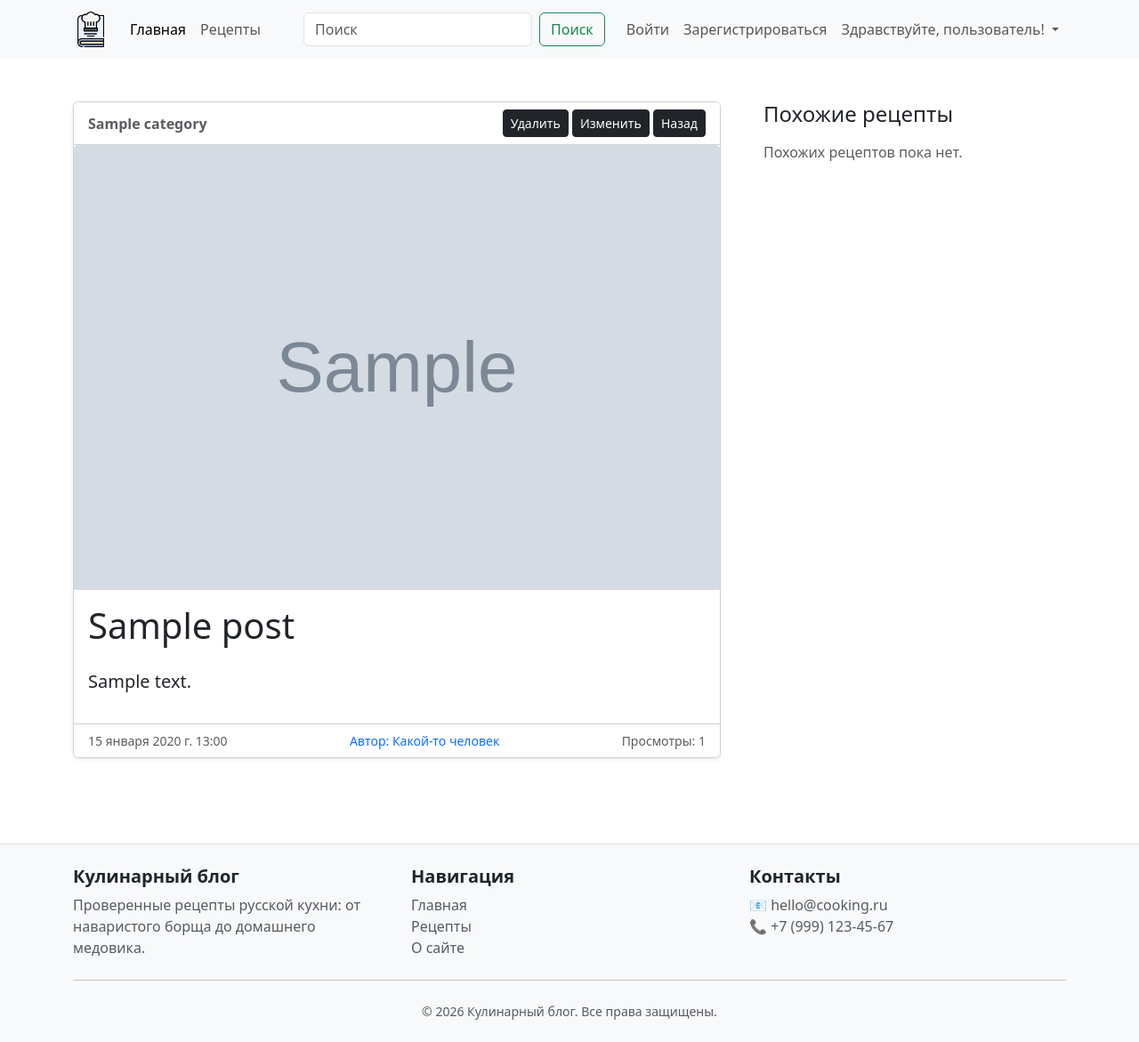
After one commit to Zheka-m-p/Culinary_portal, a Django app: page /posts/1/ in a window 1280 px wide. The commit adds this page. Shown: the whole page at 89% size. Run offline with Django 5.2, Linux system fonts and the light colour scheme; tables that the repository leaves empty hold one stand-in row (values such as "Sample post"); grey boxes marked "Sample" are stand-in pictures.

Commit message:
Добавлена страница поста, ссылки на него и обратно. у него же рекомендательная система , соотетвтенно новая вьха, подключены статики(мб было уже), так же добавлена система рекомендаций

```diff
--- a/conf/urls.py
+++ b/conf/urls.py
@@ -17,7 +17,7 @@ Including another URLconf
 from django.contrib import admin
 from django.urls import path, include
 
-# Вот эти два импорта нужны для медиа
+# Вот эти два импорта нужны для медиа и статики
 from django.conf import settings
 from django.conf.urls.static import static
 
--- a/cooking/models.py
+++ b/cooking/models.py
@@ -1,21 +1,27 @@
 from django.db import models
+from django.urls import reverse
 
 
 class Category(models.Model):
     '''Категория новостей'''
     title = models.CharField(max_length=100, verbose_name='Название категории')
 
+    def __str__(self):
+        return self.title
+
+    def get_absolute_url(self): # чтоб писать {{ category.get_absolute_url }} вместо url
+        return reverse('cooking:category_list', kwargs={'pk': self.pk})
+
     class Meta:
         verbose_name = 'Категория'
         verbose_name_plural = 'Категории'
 
-    def __str__(self):
-        return self.title
 
 
 class Post(models.Model):
     '''Для новостных постов'''
-    category = models.ForeignKey(Category, on_delete=models.CASCADE, verbose_name="Категория статьи")
+    category = models.ForeignKey(Category, on_delete=models.CASCADE, related_name='posts',
+                                 verbose_name="Категория статьи")
 
     title = models.CharField(max_length=100, verbose_name='Название статьи')
     content = models.TextField(default='Скоро здесь будет статья', verbose_name="Содержимое статьи")
@@ -23,11 +29,14 @@ class Post(models.Model):
     updated_at = models.DateTimeField(auto_now=True, verbose_name="Дата обновления")
     photo = models.ImageField(upload_to='photos/%Y/%m/%d', blank=True, null=True, verbose_name="Фото")
     watched = models.IntegerField(default=0, verbose_name="Количество просмотров")
-    is_published = models.BooleanField(default=True, verbose_name="Опубликовано(Да/Нет)") # опубликовано по умолчанию
+    is_published = models.BooleanField(default=True, verbose_name="Опубликовано(Да/Нет)")  # опубликовано по умолчанию
+
+    def __str__(self):
+        return f'{self.category} | {self.title} | {self.created_at:%d.%m.%Y}'
+
+    def get_absolute_url(self): # чтоб писать {{ post.get_absolute_url }} вместо url
+        return reverse('cooking:post_detail', kwargs={'pk': self.pk})
 
     class Meta:
         verbose_name = 'Пост'
         verbose_name_plural = 'Посты'
-
-    def __str__(self):
-        return f'{self.category} | {self.title} | {self.created_at}'
--- /dev/null
+++ b/cooking/templates/cooking/post_detail.html
@@ -0,0 +1,79 @@
+{% extends 'base.html' %}
+
+{% block title %}{{ post.category }} — {{ post.title }}{% endblock %}
+
+{% block content %}
+<!-- gx-5 добавляет отступ между левой и правой колонкой, заменяя пустую колонку -->
+<div class="row gx-5">
+
+    <!-- ЛЕВАЯ КОЛОНКА (8) -->
+    <!-- На ПК col-lg-8, на мобилках займет всю ширину (col-12) -->
+    <div class="col-lg-8 mb-4 mb-lg-0">
+        <div class="card shadow-sm">
+
+            <div class="card-header bg-white d-flex justify-content-between align-items-center">
+                <span class="text-muted fw-bold">{{ post.category.title }}</span>
+                <div>
+                    <a href="#" class="btn btn-dark btn-sm">Удалить</a>
+                    <a href="#" class="btn btn-dark btn-sm">Изменить</a>
+                    <a href="{% url 'cooking:index' %}" class="btn btn-dark btn-sm">Назад</a>
+                </div>
+            </div>
+
+            <!-- Главное фото: img-fluid и max-height ограничат его на любом экране -->
+            {% if post.photo %}
+                <img src="{{ post.photo.url }}" class="card-img-top img-fluid w-100" style="max-height: 500px; object-fit: cover;" alt="{{ post.title }}">
+            {% else %}
+                <div class="bg-light text-center py-5">
+                    <h2 class="text-secondary opacity-50 fw-bold m-0">СКОРО<br>ЗДЕСЬ<br>БУДЕТ ФОТО</h2>
+                </div>
+            {% endif %}
+
+            <div class="card-body">
+                <h1 class="card-title mb-4">{{ post.title }}</h1>
+                <!-- Добавил overflow-hidden, чтобы длинный текст не ломал верстку -->
+                <div class="card-text fs-5 overflow-hidden">
+                    {{ post.content|linebreaks }}
+                </div>
+            </div>
+
+            <div class="card-footer bg-white text-muted d-flex justify-content-between small flex-wrap gap-2">
+                <span>{{ post.created_at|date:"d E Y г. H:i" }}</span>
+                <span class="text-primary">Автор: Какой-то человек</span>
+                <span>Просмотры: {{ post.watched }}</span>
+            </div>
+
+        </div>
+    </div>
+
+    <!-- ПРАВАЯ КОЛОНКА (4) -->
+    <!-- На ПК col-lg-4, на мобилках встанет под постом. mt-4 дает отступ сверху на мобилке -->
+    <div class="col-lg-4 mt-4 mt-lg-0">
+        <h4 class="mb-3">Похожие рецепты</h4>
+
+        {% for item in related_posts %}
+            <div class="card mb-3 shadow-sm">
+
+                <!-- МАГИЯ BOOTSTRAP ДЛЯ КАРТИНОК -->
+                {% if item.photo %}
+                    <div class="ratio ratio-4x3">
+                        <img src="{{ item.photo.url }}" class="object-fit-cover" alt="{{ item.title }}">
+                    </div>
+                {% else %}
+                    <div class="ratio ratio-4x3 bg-light d-flex align-items-center justify-content-center">
+                        <span class="text-muted opacity-50">Нет фото</span>
+                    </div>
+                {% endif %}
+
+                <div class="card-body text-center">
+                    <h5 class="card-title">{{ item.title }}</h5>
+                    <a href="{% url 'cooking:post_detail' item.pk %}" class="btn btn-primary btn-sm w-100">Подробнее</a>
+                </div>
+            </div>
+        {% empty %}
+            <p class="text-muted">Похожих рецептов пока нет.</p>
+        {% endfor %}
+    </div>
+
+</div>
+{% endblock %}
--- a/cooking/urls.py
+++ b/cooking/urls.py
@@ -5,4 +5,6 @@ app_name='cooking'
 
 urlpatterns = [
     path('', views.index, name='index'),
+    path('category/<int:pk>/', views.index, name='category_list'),
+    path('posts/<int:pk>/', views.post_detail, name='post_detail'),
 ]
--- a/cooking/views.py
+++ b/cooking/views.py
@@ -1,14 +1,38 @@
-from django.shortcuts import render
+from django.shortcuts import render, get_object_or_404
 from .models import Category, Post
+from django.db.models import F
+
+def index(request, pk=None):
+    '''Для главной страницы с выбором по категориям'''
+    categories = Category.objects.all()
+
+    if pk:  # Если pk передан (кликнули на категорию)
+        category = get_object_or_404(Category, id=pk) # Безопасно ищем категорию
+        posts = Post.objects.filter(category=category)
+        title = category.title # Берем название категории
+    else:
+        posts = Post.objects.all()
+        title = 'Кулинарный сайт'
+
+    context = {
+        'title': title,
+        'posts': posts,
+        'categories': categories,
+        'active_category': pk,  # <-- Передаем ID активной категории (или None, если главная)
+    }
+    return render(request, 'cooking/index.html', context)
 
 
-def index(request):
-    '''Для главной страницы'''
-    posts = Post.objects.all()
-    categories = Category.objects.all()
+def post_detail(request, pk):
+    '''Детальный показ поста'''
+    post = get_object_or_404(Post, pk=pk)
+    Post.objects.filter(pk=pk).update(watched=F('watched') + 1)
+    related_posts = Post.objects.exclude(pk=post.pk).order_by('?')[:3] # 3 random поста из этой же категории
+    # related_posts = Post.objects.filter(category=post.category).exclude(pk=post.pk)[:3]
+
     context = {
-        'title': 'Главная страница',
-        'posts': posts,
-        'categories': categories,
+        'post': post,
+        'related_posts': related_posts,
     }
-    return render(request, 'cooking/index.html', context)
+
+    return render(request, 'cooking/post_detail.html', context)
--- a/templates/base.html
+++ b/templates/base.html
@@ -1,3 +1,5 @@
+{% load static %}
+
 <!doctype html>
 <html lang="ru">
 <head>
@@ -8,6 +10,7 @@
       integrity="sha384-sRIl4kxILFvY47J16cr9ZwB07vP4J8+LH7qKQnuqkuIAvNWLzeN8tE5YBujZqJLB"
       crossorigin="anonymous">
     <title>{% block title %}Кулинарный сайт{% endblock title%}</title>
+    <link rel="icon" href="{% static 'images/icon-site.jpg' %}">
 </head>
 <body class="d-flex flex-column min-vh-100">
 
@@ -18,6 +21,7 @@
 
     <!-- Обернули контент в main + container -->
     <main class="container my-5 flex-grow-1">
+<!--    <main>-->
         {% block content %}
         {% endblock content %}
     </main>
--- a/templates/includes/navbar.html
+++ b/templates/includes/navbar.html
@@ -1,6 +1,10 @@
+{% load static %}
+
 <nav class="navbar navbar-expand-lg bg-body-tertiary">
   <div class="container">
-    <a class="navbar-brand" href="#">Cooking(icon)</a>
+    <a class="navbar-brand" href="{% url 'cooking:index' %}">
+      <img src="{% static 'images/icon-site.jpg' %}" style="max-height: 40px; width: auto;" alt="Логотип">
+    </a>
     <button class="navbar-toggler" type="button" data-bs-toggle="collapse" data-bs-target="#navbarSupportedContent" aria-controls="navbarSupportedContent" aria-expanded="false" aria-label="Переключатель навигации">
       <span class="navbar-toggler-icon"></span>
     </button>
@@ -10,7 +14,7 @@
       <!-- Меню слева (me-auto прижимает остальное вправо) -->
       <ul class="navbar-nav me-auto mb-2 mb-lg-0">
         <li class="nav-item">
-          <a class="nav-link active" aria-current="page" href="#">Главная</a>
+          <a class="nav-link active" aria-current="page" href="{% url 'cooking:index' %}">Главная</a>
         </li>
         <li class="nav-item">
           <a class="nav-link" href="#">Рецепты</a>
```
Also changed, not shown: cooking/templates/cooking/index.html (+11 -6 lines), static/images/icon-site.jpg (added).
